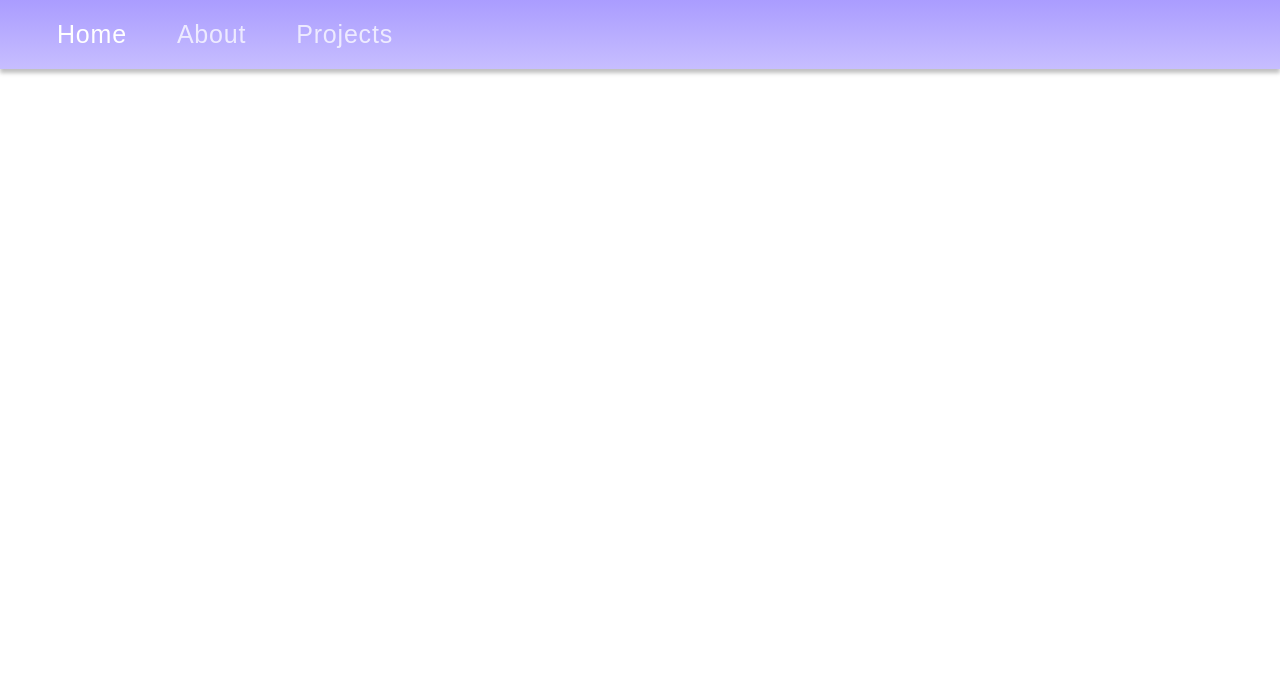
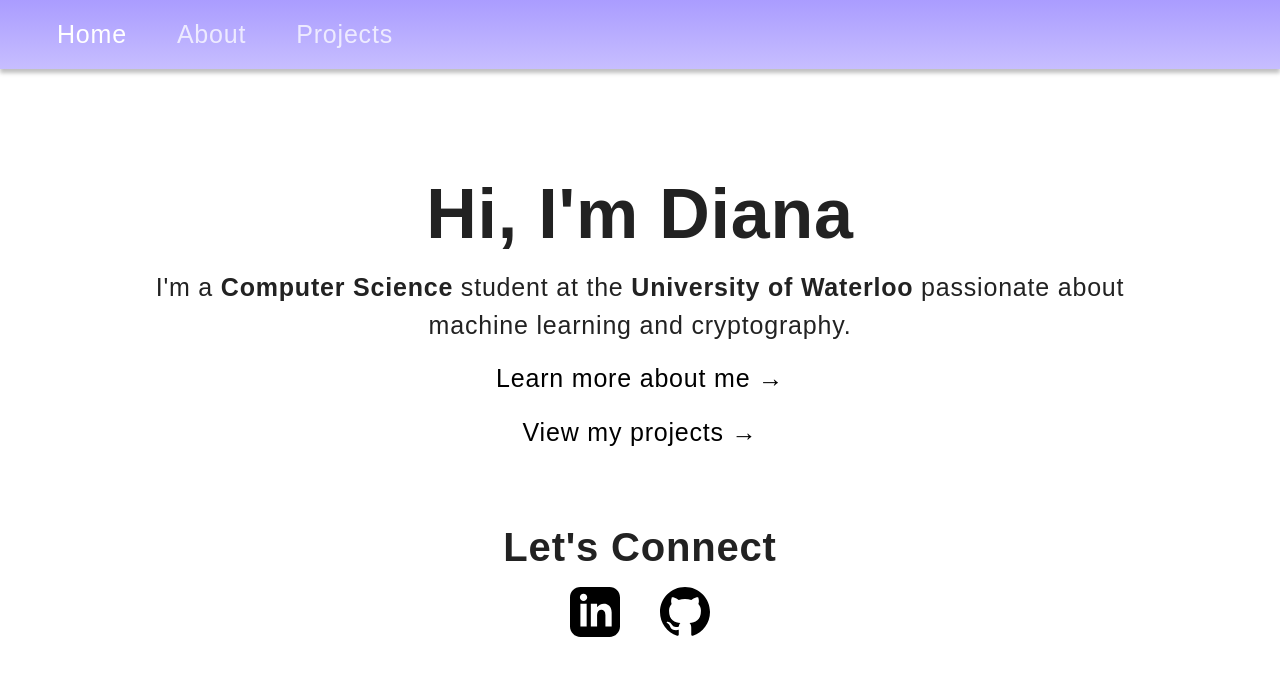
Before and after one commit to dbaitech/personal-website, a React (Create React App) app in the folder my-website/: page /#/personal-website in a window 1280 px wide. Before the commit this address had no page. Shown: the top 676 px of the page. Built offline with nearby package versions, Linux system fonts and the light colour scheme.

Commit message:
Replaced BrowserRouter with HashRouter

```diff
--- a/my-website/src/App.js
+++ b/my-website/src/App.js
@@ -1,6 +1,6 @@
 import "./App.css";
 import React from "react";
-import { BrowserRouter as Router, Routes, Route } from "react-router-dom";
+import { HashRouter as Router, Routes, Route } from "react-router-dom";
 import Header from "./components/Header";
 import Home from "./pages/Home";
 import About from "./pages/About";
--- a/my-website/src/components/Banner.js
+++ b/my-website/src/components/Banner.js
@@ -3,6 +3,7 @@ import "bootstrap/dist/css/bootstrap.css";
 import { Container } from "react-bootstrap";
 import linkedin from "../assets/linkedin.svg";
 import github from "../assets/github.svg";
+import { Link } from "react-router-dom";
 
 function Banner() {
   return (
@@ -18,10 +19,10 @@ function Banner() {
             </p>
 
             <p>
-              <a href="/personal-website/about">Learn more about me →</a>
+              <Link to="/personal-website/about">Learn more about me →</Link>
             </p>
             <p>
-              <a href="/personal-website/projects">View my projects →</a>
+              <Link to="/personal-website/projects">View my projects →</Link>
             </p>
           </div>
           <div className="connect">
```
